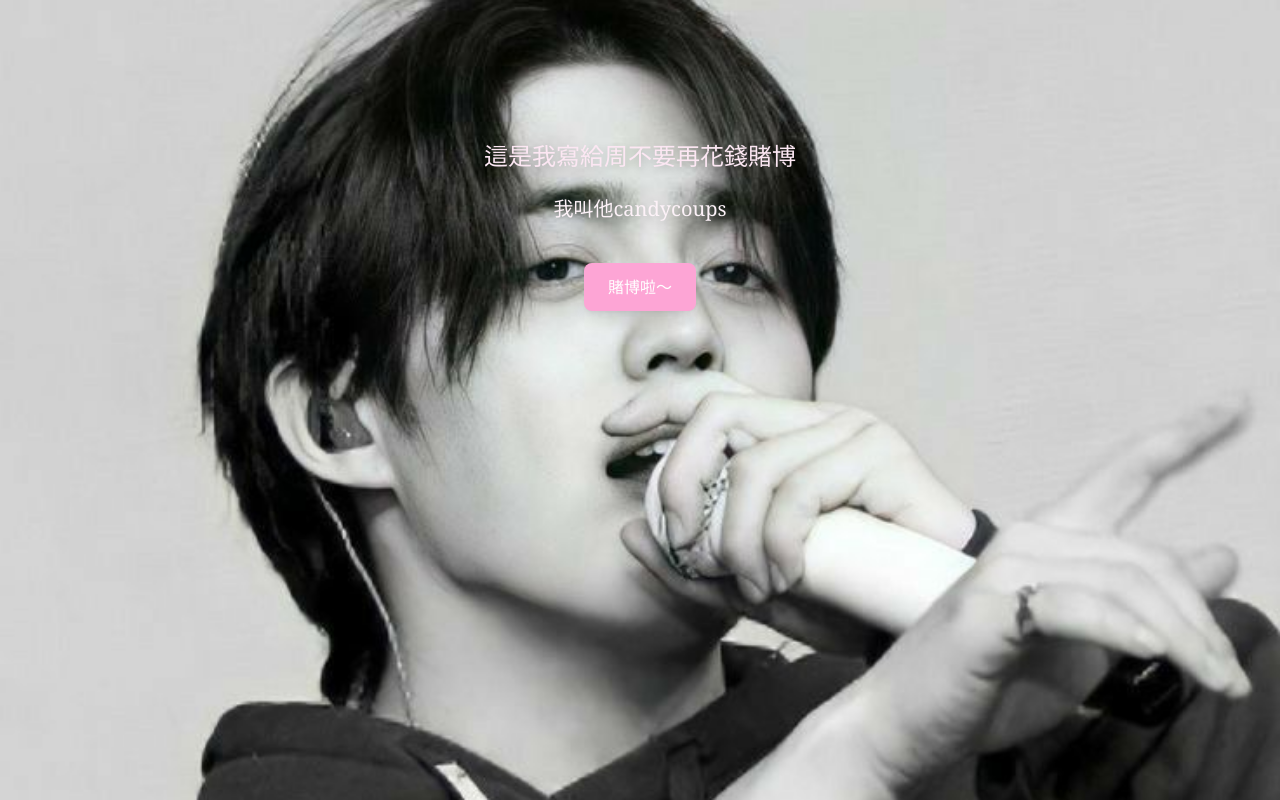
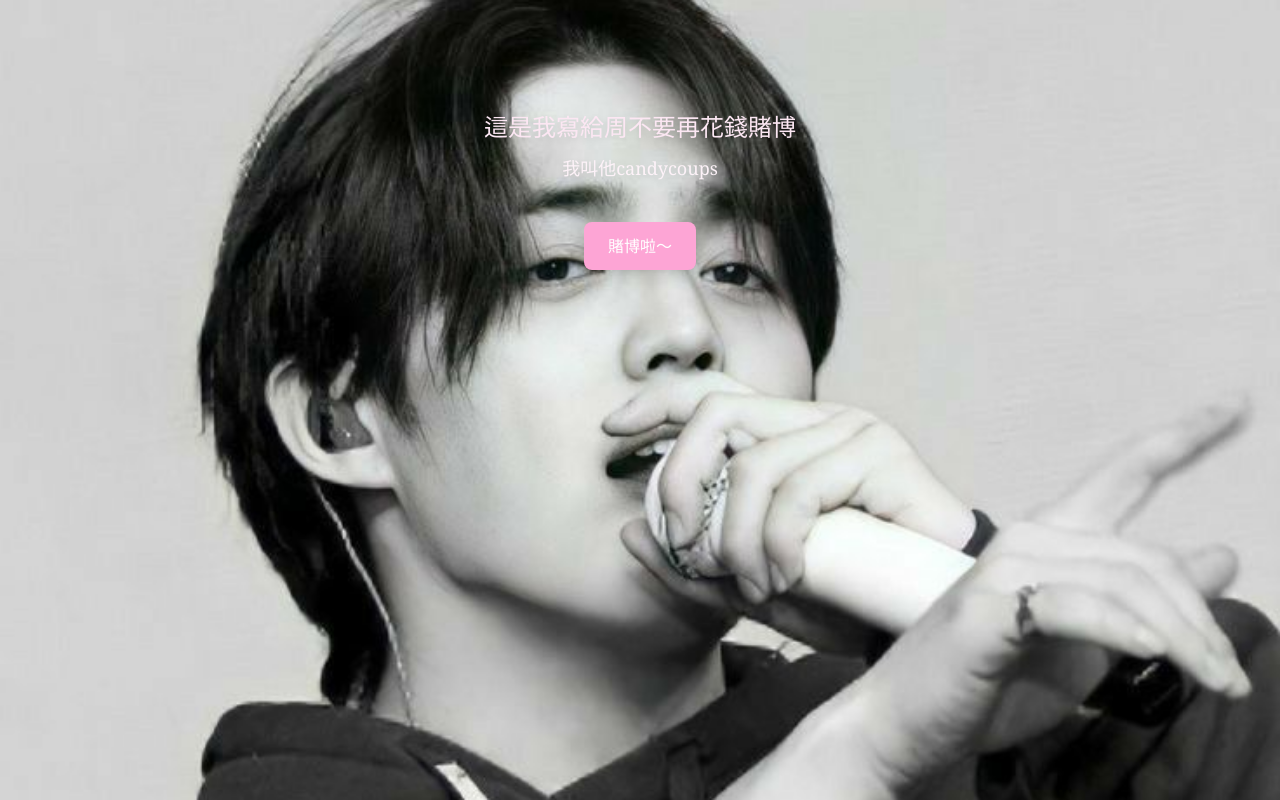
Before and after one commit to hyu164/candycoups, a Next.js app: page / in a window 1280 px wide. Built offline with nearby package versions, Linux system fonts and the light colour scheme.

Commit message:
“修介面3”

```diff
--- a/src/app/card/page.tsx
+++ b/src/app/card/page.tsx
@@ -59,7 +59,7 @@ export default function CardPage() {
       </div>
 
       {/* 抽卡按鈕 */}
-      <div className="flex justify-center mb-18">
+      <div className="flex justify-center mt-16 md:mt-32 mb-10">
         <button
           onClick={drawTwoRandomCards}
           className="bg-gray-500 hover:bg-gray-400 text-white font-bold py-3 px-6 md:py-4 md:px-8 rounded-lg
--- a/src/app/page.tsx
+++ b/src/app/page.tsx
@@ -7,14 +7,14 @@ export default function Home() {
       className="min-h-screen text-white p-20 relative bg-cover bg-center bg-no-repeat"
       style={{ backgroundImage: "url('/images/backgroud.JPG')" }}
     >
-      <header className="text-center mb-10 pt-14">
-        <h1 className="text-2xl sm:text-2xl font-serif text-pink-100 leading-relaxed drop-shadow-md">
-          這是我寫給周不要再花錢賭博
-        </h1>
-        <p className="text-lg sm:text-xl font-serif text-pink-50 pt-5 drop-shadow-md">
-          我叫他candycoups
-        </p>
-      </header>
+      <header className="text-center mb-10 pt-8">
+      <h1 className="text-xl sm:text-2xl font-serif text-pink-100 leading-tight drop-shadow-md whitespace-nowrap">
+       這是我寫給周不要再花錢賭博
+      </h1>
+     <p className="text-base sm:text-lg font-serif text-pink-50 pt-3 drop-shadow-md">
+       我叫他candycoups
+    </p>
+</header>
 
       <main className="flex justify-center mt-8 z-10 relative">
         <Link href="/card">
```
